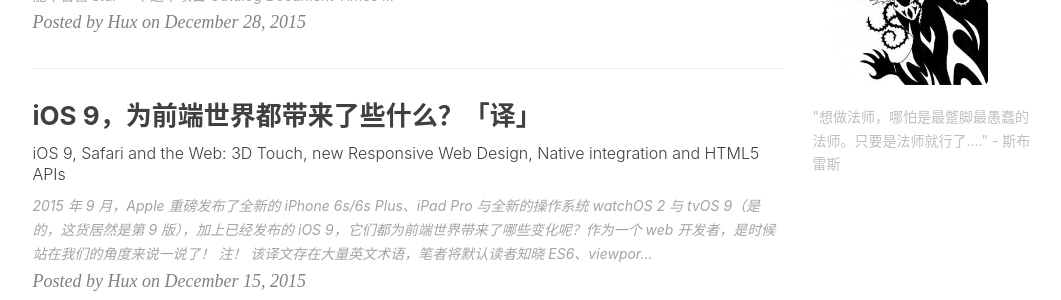
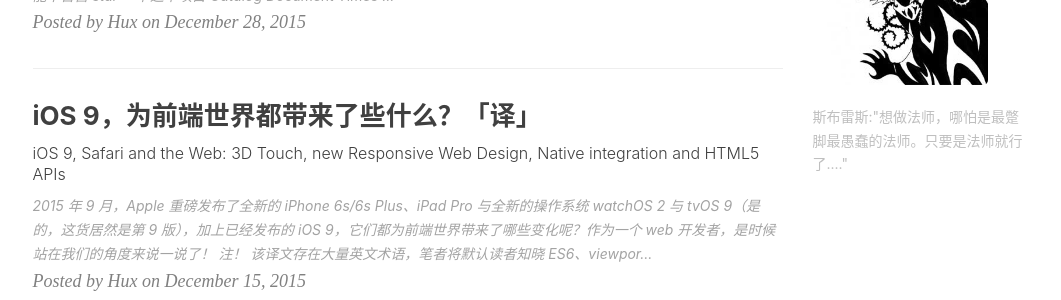
Before and after one commit to dashen19930328/lucifdch.github.io, a Jekyll site: the page built from index.html, in a window 1280 px wide and 900 px high, scrolled down 692 px. Shown: the part 152-452 px from the top of the window, without its empty margins (135-1196 px from the left). Built offline with Jekyll 4.4.1, drawn with Linux system fonts in a browser that asks for light colours; nearby versions of some CDN libraries; the list of posts is cut into pages by our own code; comment, search, counter and statistics services are not loaded.

Commit message:
no message

```diff
--- a/_config.yml
+++ b/_config.yml
@@ -68,7 +68,7 @@ disqus_username: lucifd
 
 # Sidebar settings
 sidebar: true                           # whether or not using Sidebar.
-sidebar-about-description: "\"想做法师，哪怕是最蹩脚最愚蠢的法师。只要是法师就行了....\" \n\n\t\t\t - 斯布雷斯"
+sidebar-about-description: "斯布雷斯:\"想做法师，哪怕是最蹩脚最愚蠢的法师。只要是法师就行了....\""
 sidebar-avatar: /img/avatar-lucifd.jpg      # use absolute URL, seeing it's used in both `/` and `/about/`
 
 
```
